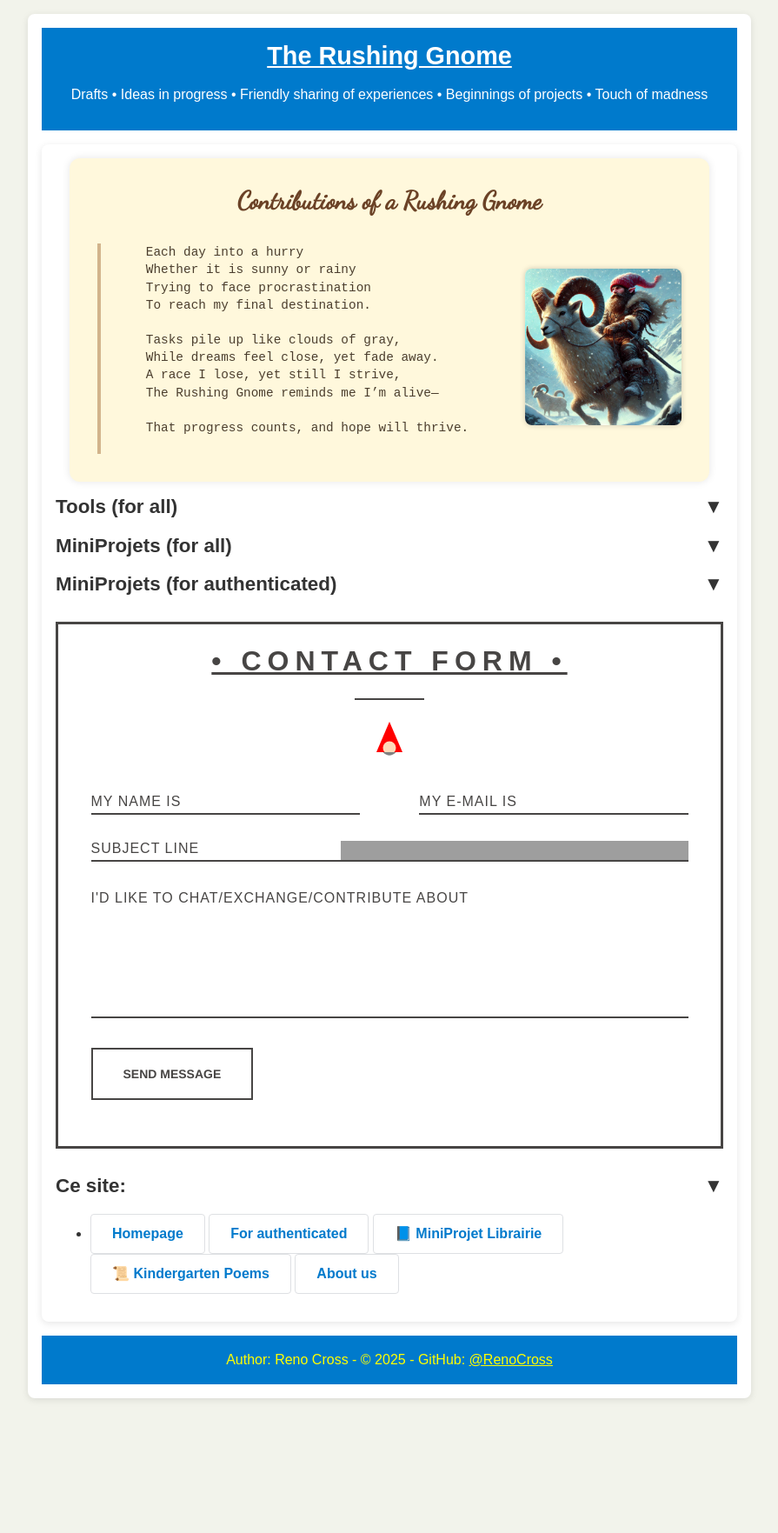
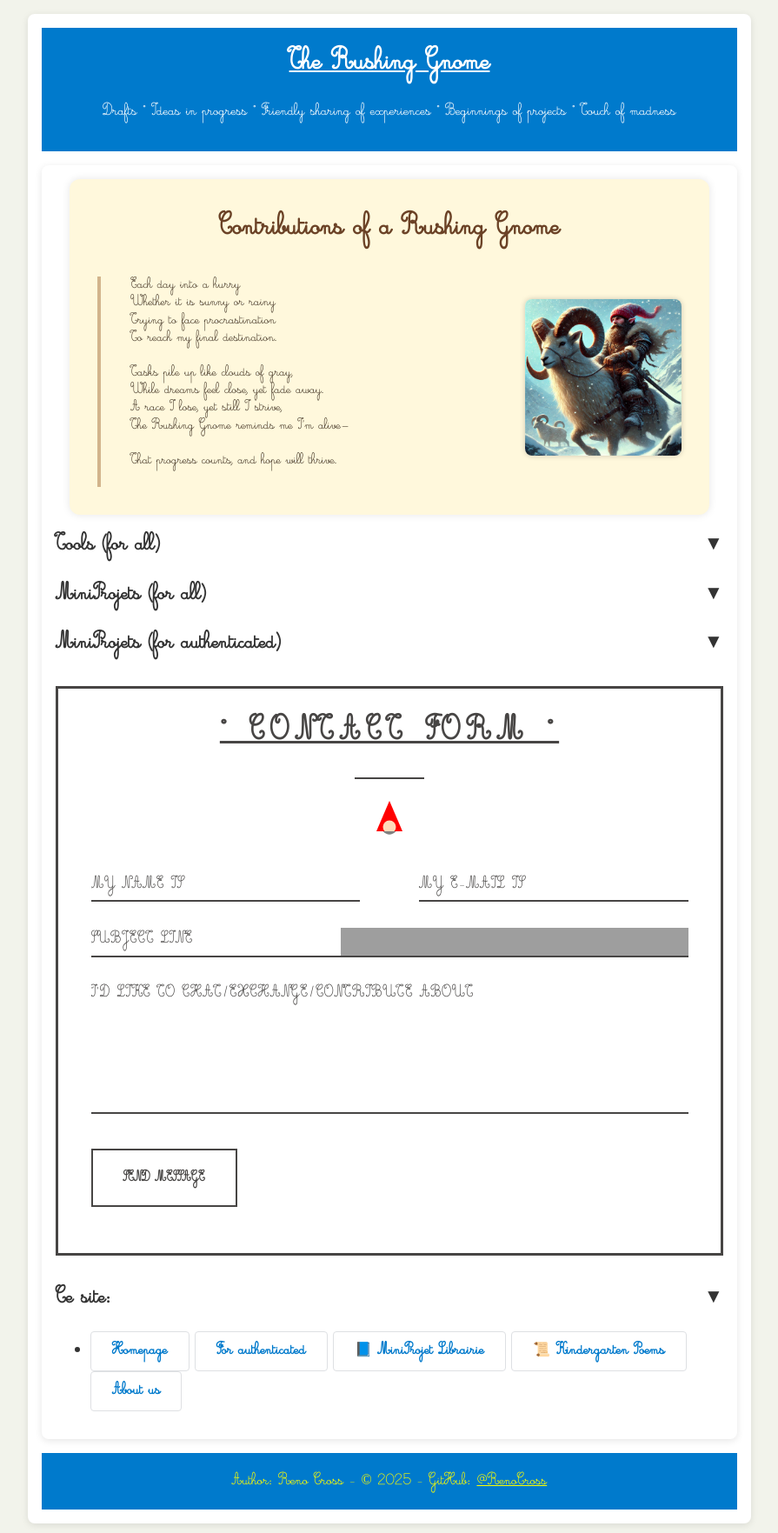
Before and after one commit to RenoCross/the-rushing-gnome, a Jekyll site: the page built from index.html, in a window 1280 px wide. Shown: the whole page at 87% size, without its empty margins (192-1087 px from the left). Built offline with Jekyll 4.4.1, drawn with Linux system fonts in a browser that asks for light colours; before the commit the page ends 1624 px from its top, so only the background shows below that; grey boxes are pictures that could not be loaded.

Commit message:
Update style.css

```diff
--- a/assets/css/style.css
+++ b/assets/css/style.css
@@ -483,3 +483,8 @@ textarea {
   font-size: 1em;
   margin-top: 1em;
 }
+
+
+* {
+  font-family: 'CursiveCustom', cursive !important;
+}
```
